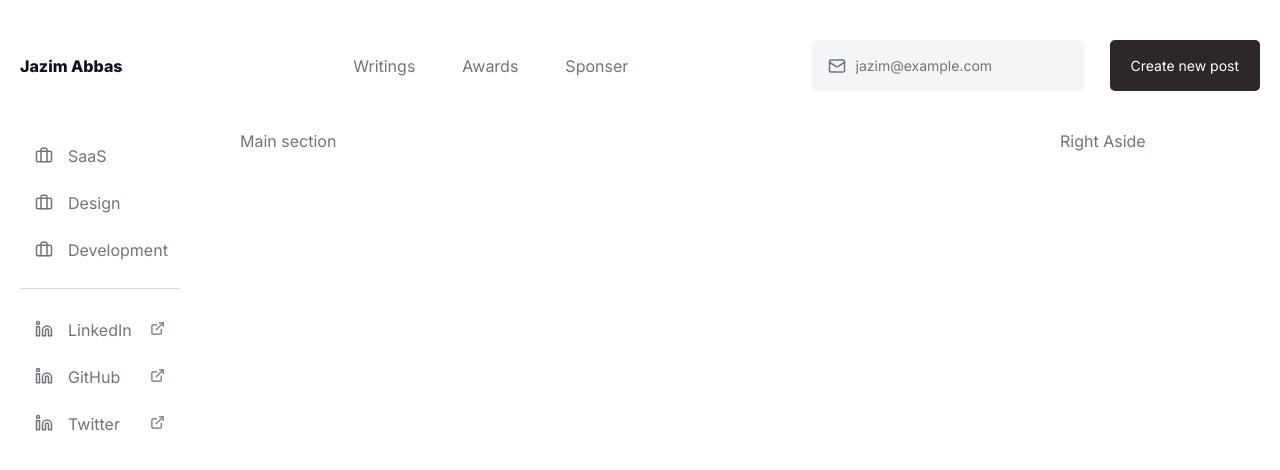
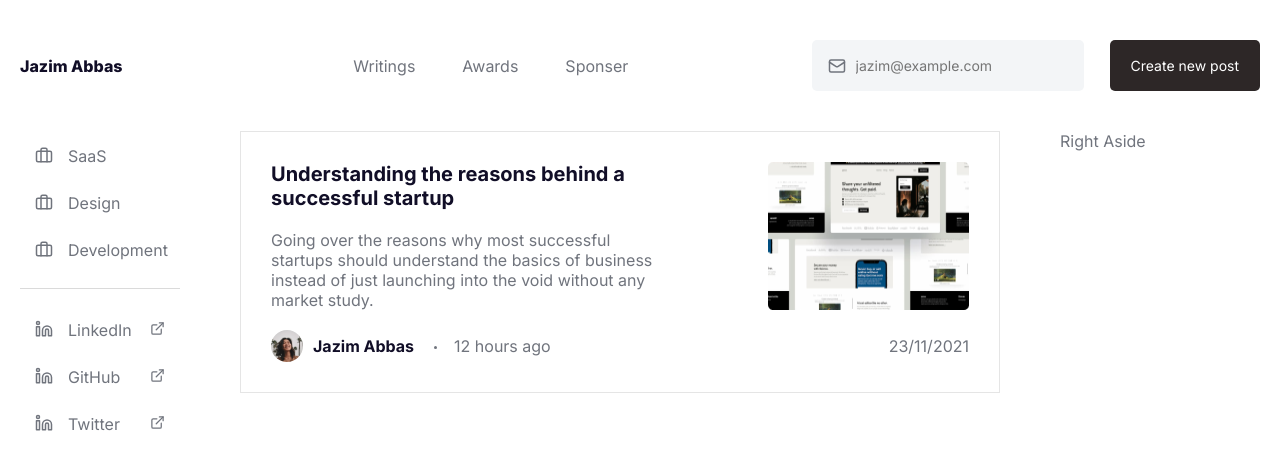
Before and after one commit to jazimabbas/personal-blog-codewell-challenge, a React (Vite) app: page / in a window 1280 px wide. Shown: the top 470 px of the page. Built offline with nearby package versions, Linux system fonts and the light colour scheme.

Commit message:
Main Section: Added Card

```diff
--- a/src/App.tsx
+++ b/src/App.tsx
@@ -1,5 +1,6 @@
 import { Navbar } from "./components/navbar";
 import { LeftAside } from "./components/left-aside";
+import { MainSection } from "./components/main-section";
 import { MaxWidthWrapper } from "./components/max-width";
 import styled from "styled-components";
 
@@ -10,9 +11,7 @@ export default function App() {
 
       <Main>
         <LeftAside />
-        <MainSection>
-          <p>Main section</p>
-        </MainSection>
+        <MainSection />
         <RightAside>
           <p>Right Aside</p>
         </RightAside>
@@ -29,7 +28,3 @@ const Main = styled.main`
 const RightAside = styled.aside`
   flex-basis: 200px;
 `;
-
-const MainSection = styled.section`
-  flex: 1;
-`;
--- /dev/null
+++ b/src/components/main-section/card.tsx
@@ -0,0 +1,83 @@
+import styled from "styled-components";
+
+export function Card() {
+  return (
+    <Wrapper>
+      <SectionWrapper>
+        <ContentWrapper>
+          <Heading>Understanding the reasons behind a successful startup</Heading>
+          <p>
+            Going over the reasons why most successful startups should understand the basics of
+            business instead of just launching into the void without any market study.
+          </p>
+        </ContentWrapper>
+        <img src="/card-image-01.png" />
+      </SectionWrapper>
+      <Footer>
+        <FirstSection>
+          <img src="user-avatar.svg" />
+          <Username>Jazim Abbas </Username>
+          <Time>12 hours ago</Time>
+        </FirstSection>
+        <p>23/11/2021</p>
+      </Footer>
+    </Wrapper>
+  );
+}
+
+const Wrapper = styled.div`
+  padding: 30px;
+  border: 1px solid #e5e5e5;
+`;
+
+const SectionWrapper = styled.div`
+  display: flex;
+  justify-content: space-between;
+`;
+
+const ContentWrapper = styled.div`
+  flex-basis: calc(100% - 313px);
+  display: flex;
+  flex-direction: column;
+  gap: 20px;
+`;
+
+const Heading = styled.h2`
+  color: var(--color-dark-text);
+  font-size: 20px;
+  font-weight: 700;
+`;
+
+const Footer = styled.div`
+  display: flex;
+  justify-content: space-between;
+  align-items: center;
+  margin-top: 20px;
+`;
+
+const FirstSection = styled.div`
+  display: flex;
+  align-items: center;
+`;
+
+const Username = styled.p`
+  font-weight: 700;
+  color: var(--color-dark-text);
+  padding-left: 10px;
+`;
+
+const Time = styled.p`
+  padding-left: 40px;
+  position: relative;
+
+  &::before {
+    content: "";
+    position: absolute;
+    width: 3px;
+    height: 3px;
+    left: 20px;
+    top: 10px;
+    border-radius: 50%;
+    background-color: #70747d;
+  }
+`;
--- /dev/null
+++ b/src/components/main-section/index.tsx
@@ -0,0 +1,14 @@
+import styled from "styled-components";
+import { Card } from "./card";
+
+export function MainSection() {
+  return (
+    <Wrapper>
+      <Card />
+    </Wrapper>
+  );
+}
+
+const Wrapper = styled.section`
+  flex: 1;
+`;
--- a/src/components/navbar/index.tsx
+++ b/src/components/navbar/index.tsx
@@ -74,7 +74,7 @@ const EmailFieldWrapper = styled.div`
   display: flex;
   align-items: center;
   gap: 8px;
-  background-color: #f3f5f7;
+  background-color: var(--bg-light);
   border-radius: 5px;
   padding: 16px;
 `;
```
Also changed, not shown: public/card-image-01.png (added), public/user-avatar.svg (added).
